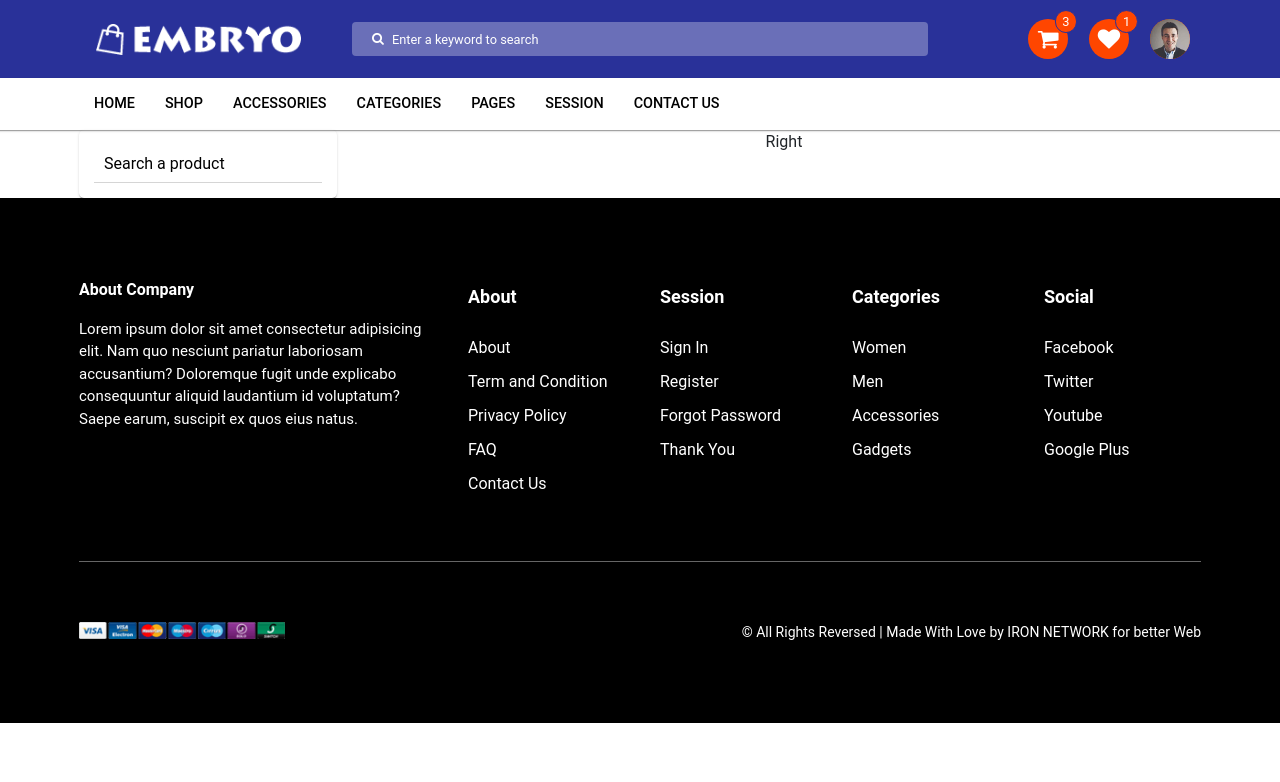
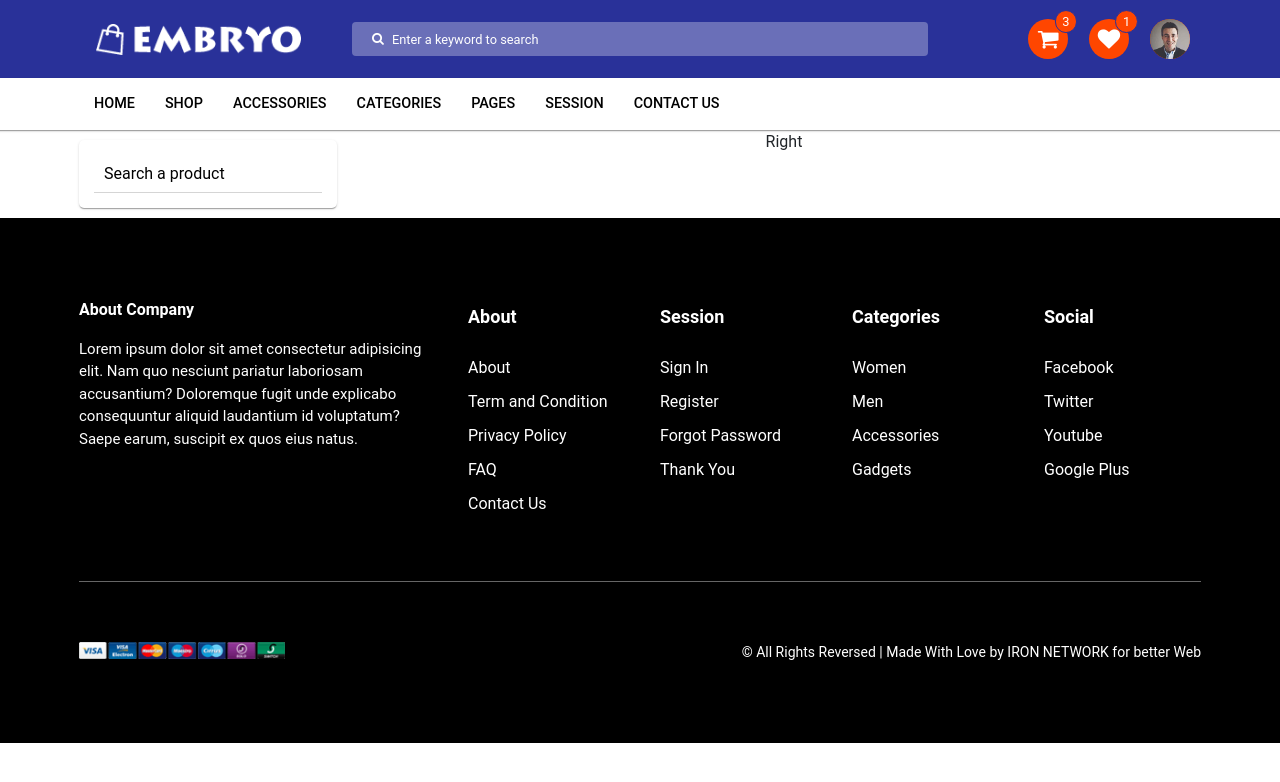
Before and after one commit to lmint3010/team-shop, a React (Create React App) app: page /categories in a window 1280 px wide. Shown: the top 782 px of the page. Built offline with nearby package versions, Linux system fonts and the light colour scheme.

Commit message:
edit search product

```diff
--- a/src/components/Categories/SearchProducts/SearchProducts.scss
+++ b/src/components/Categories/SearchProducts/SearchProducts.scss
@@ -1,5 +1,7 @@
 
 .search-product-block {
+    margin-top: 10px;
+    margin-bottom: 10px;
     padding: 15px;
     border-radius: 5px;
     -webkit-border-radius: 5px;
```
